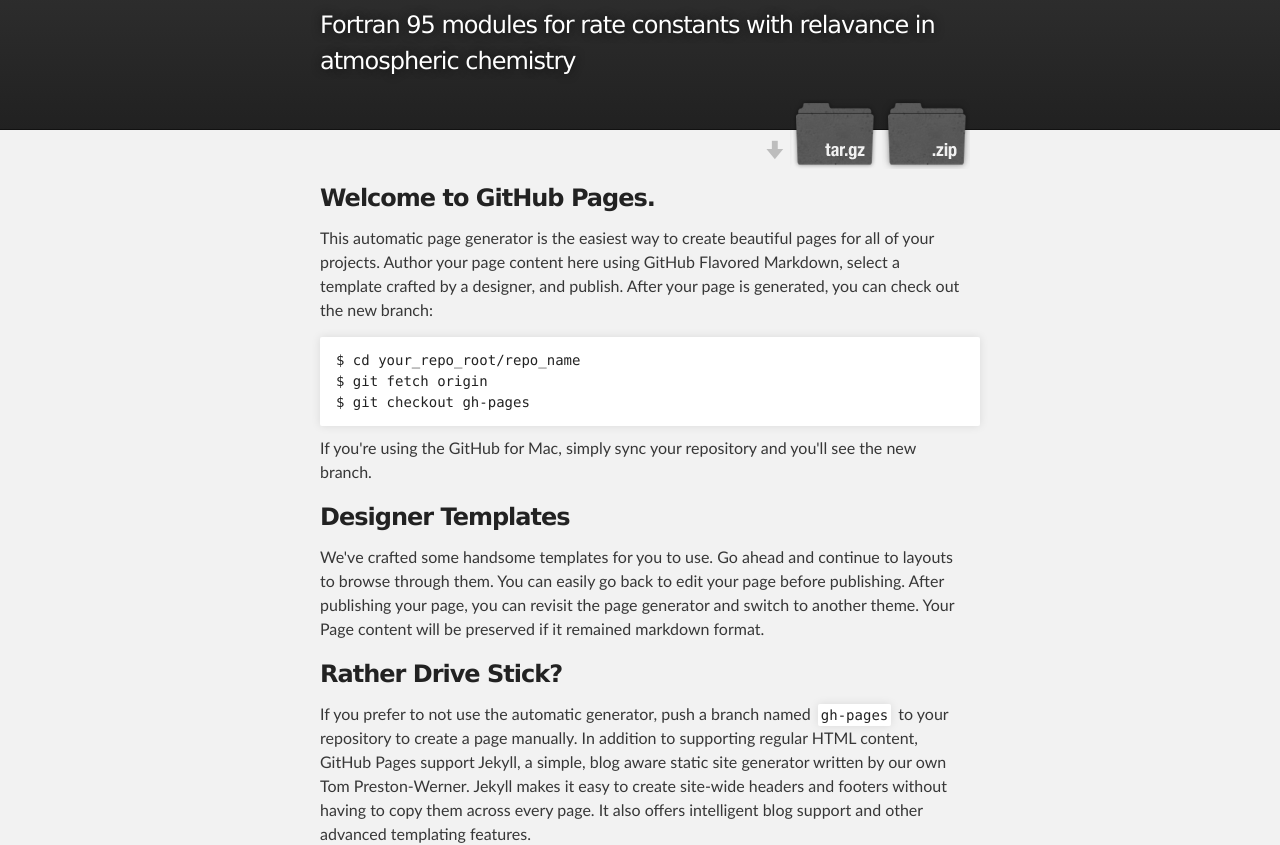
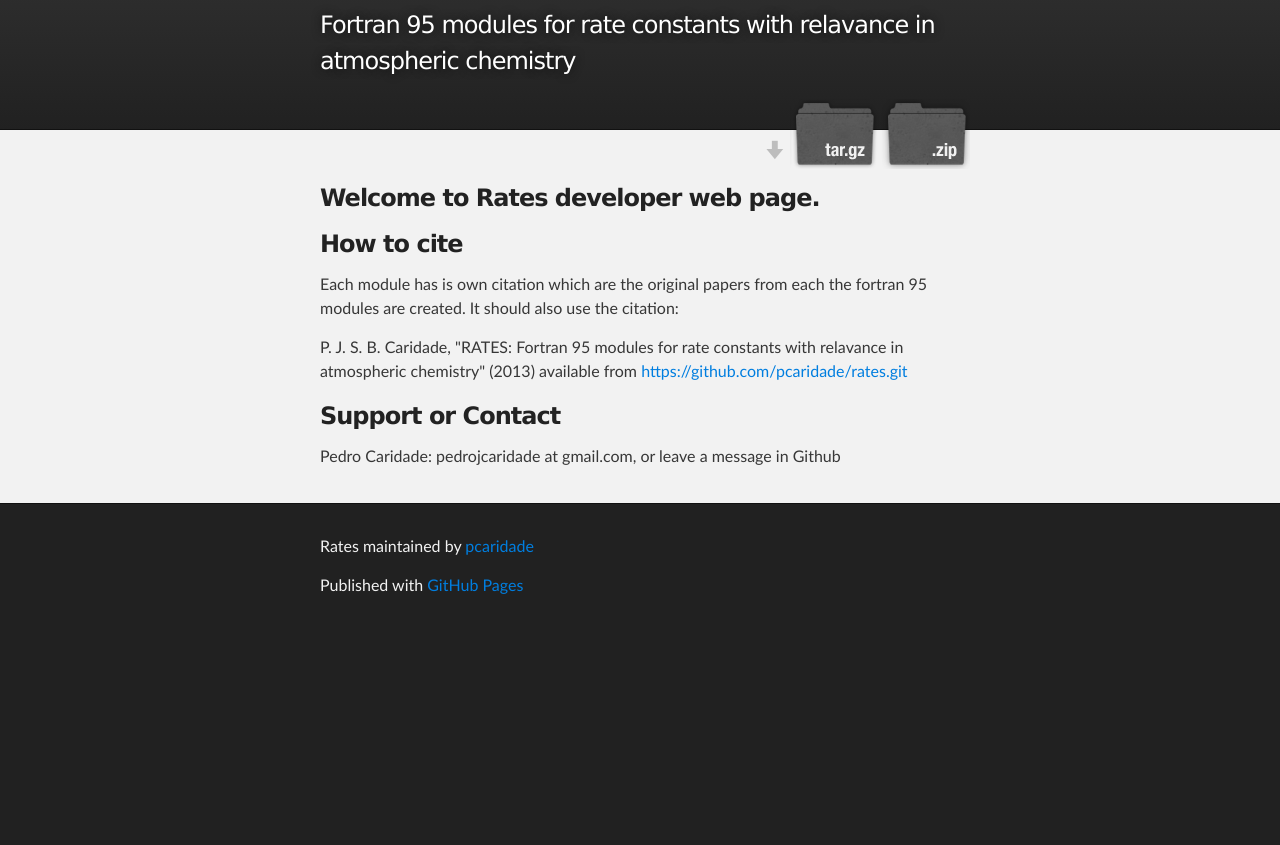
Before and after one commit to pcaridade/rates, a plain HTML site: page index.html in a window 1280 px wide. Shown: the part 116-961 px from the top of the page. After the commit the page ends 800 px from the top, so only its background shows below. Drawn offline with Linux system fonts and the light colour scheme.

```diff
--- a/index.html
+++ b/index.html
@@ -32,36 +32,19 @@
     <div id="main_content_wrap" class="outer">
       <section id="main_content" class="inner">
         <h3>
-<a name="welcome-to-github-pages" class="anchor" href="#welcome-to-github-pages"><span class="octicon octicon-link"></span></a>Welcome to GitHub Pages.</h3>
-
-<p>This automatic page generator is the easiest way to create beautiful pages for all of your projects. Author your page content here using GitHub Flavored Markdown, select a template crafted by a designer, and publish. After your page is generated, you can check out the new branch:</p>
-
-<pre><code>$ cd your_repo_root/repo_name
-$ git fetch origin
-$ git checkout gh-pages
-</code></pre>
-
-<p>If you're using the GitHub for Mac, simply sync your repository and you'll see the new branch.</p>
+<a name="welcome-to-rates-developer-web-page" class="anchor" href="#welcome-to-rates-developer-web-page"><span class="octicon octicon-link"></span></a>Welcome to Rates developer web page.</h3>
 
 <h3>
-<a name="designer-templates" class="anchor" href="#designer-templates"><span class="octicon octicon-link"></span></a>Designer Templates</h3>
+<a name="how-to-cite" class="anchor" href="#how-to-cite"><span class="octicon octicon-link"></span></a>How to cite</h3>
 
-<p>We've crafted some handsome templates for you to use. Go ahead and continue to layouts to browse through them. You can easily go back to edit your page before publishing. After publishing your page, you can revisit the page generator and switch to another theme. Your Page content will be preserved if it remained markdown format.</p>
+<p>Each module has is own citation which are the original papers from each the fortran 95 modules are created. It should also use the citation:</p>
 
-<h3>
-<a name="rather-drive-stick" class="anchor" href="#rather-drive-stick"><span class="octicon octicon-link"></span></a>Rather Drive Stick?</h3>
-
-<p>If you prefer to not use the automatic generator, push a branch named <code>gh-pages</code> to your repository to create a page manually. In addition to supporting regular HTML content, GitHub Pages support Jekyll, a simple, blog aware static site generator written by our own Tom Preston-Werner. Jekyll makes it easy to create site-wide headers and footers without having to copy them across every page. It also offers intelligent blog support and other advanced templating features.</p>
-
-<h3>
-<a name="authors-and-contributors" class="anchor" href="#authors-and-contributors"><span class="octicon octicon-link"></span></a>Authors and Contributors</h3>
-
-<p>You can <a href="https://github.com/blog/821" class="user-mention">@mention</a> a GitHub username to generate a link to their profile. The resulting <code>&lt;a&gt;</code> element will link to the contributor's GitHub Profile. For example: In 2007, Chris Wanstrath (<a href="https://github.com/defunkt" class="user-mention">@defunkt</a>), PJ Hyett (<a href="https://github.com/pjhyett" class="user-mention">@pjhyett</a>), and Tom Preston-Werner (<a href="https://github.com/mojombo" class="user-mention">@mojombo</a>) founded GitHub.</p>
+<p>P. J. S. B. Caridade, "RATES: Fortran 95 modules for rate constants with relavance in atmospheric chemistry" (2013) available from <a href="https://github.com/pcaridade/rates.git">https://github.com/pcaridade/rates.git</a>   </p>
 
 <h3>
 <a name="support-or-contact" class="anchor" href="#support-or-contact"><span class="octicon octicon-link"></span></a>Support or Contact</h3>
 
-<p>Having trouble with Pages? Check out the documentation at <a href="http://help.github.com/pages">http://help.github.com/pages</a> or contact <a href="mailto:support@github.com">support@github.com</a> and we’ll help you sort it out.</p>
+<p>Pedro Caridade: pedrojcaridade at gmail.com, or leave a message in Github</p>
       </section>
     </div>
 
```
Also changed, not shown: params.json (+1 -1 lines).
